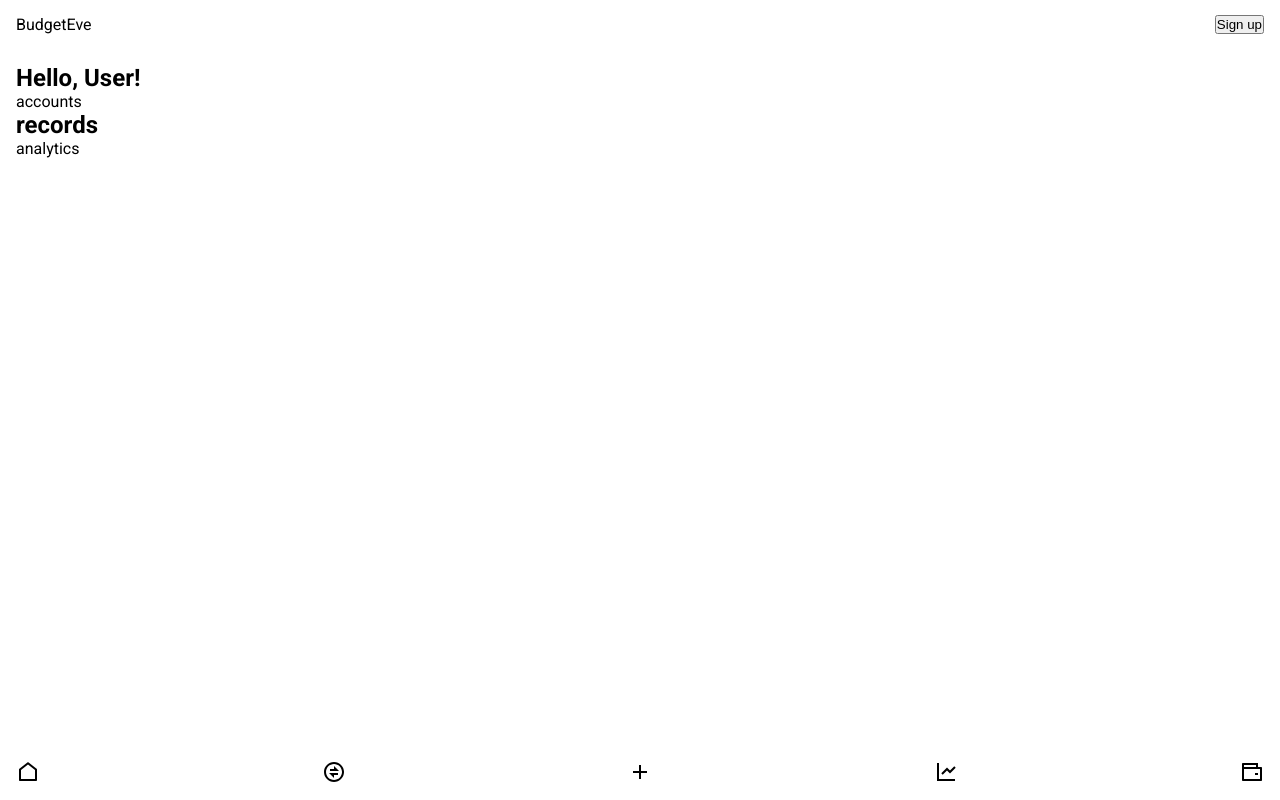
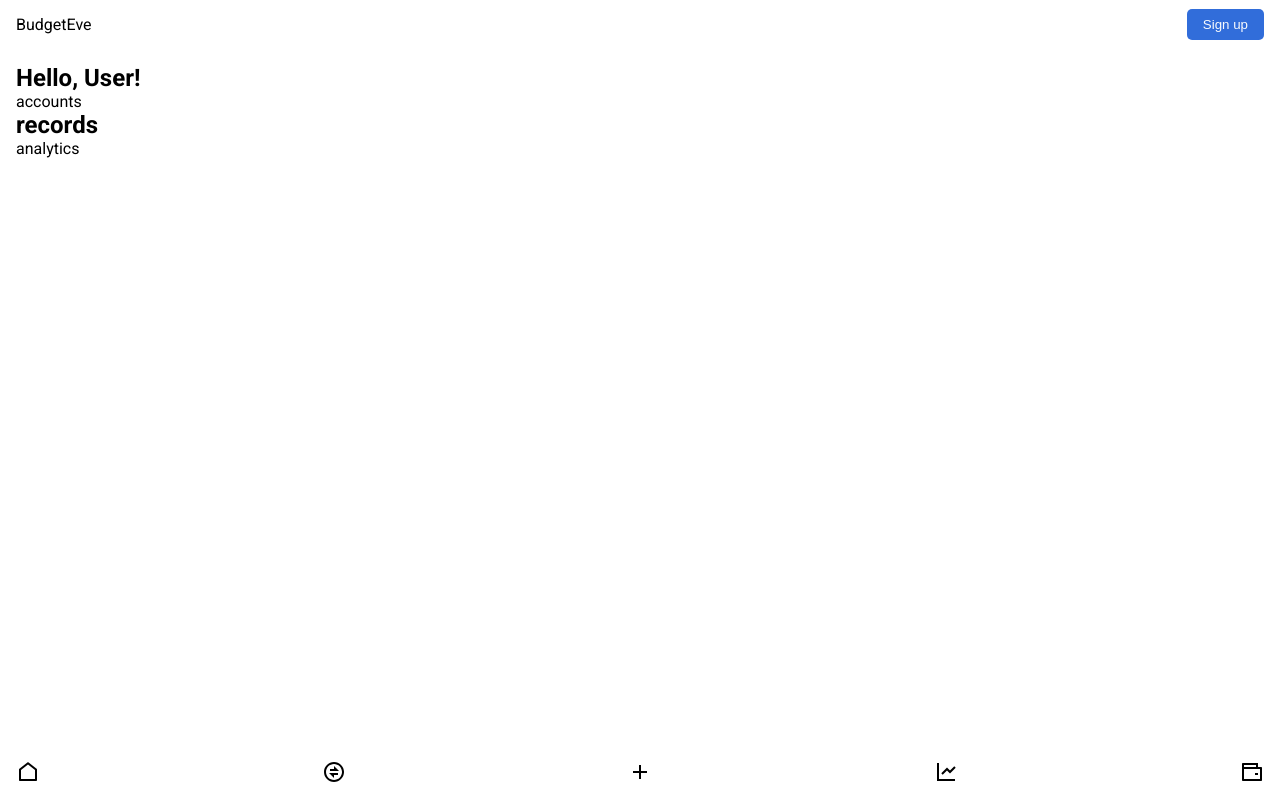
Before and after one commit to AltanfizGenity/BudgetEve-deprecated, a Svelte app: page / in a window 1280 px wide. Built offline with nearby package versions, Linux system fonts and the light colour scheme.

Commit message:
style: add style for TextButton

```diff
--- a/src/components/buttons/text-buttons/Signup.svelte
+++ b/src/components/buttons/text-buttons/Signup.svelte
@@ -2,4 +2,4 @@
   import TextButton from "./TextButton.svelte";
 </script>
 
-<TextButton>Sign up</TextButton>
+<TextButton elementClass="primary-btn">Sign up</TextButton>
--- a/src/components/buttons/text-buttons/TextButton.svelte
+++ b/src/components/buttons/text-buttons/TextButton.svelte
@@ -13,3 +13,22 @@
 <button class={`btn btn-text ${elementClass}`} on:click={click}>
   <slot />
 </button>
+
+<style>
+  .btn-text {
+    padding: 0.5rem 1rem;
+    cursor: pointer;
+    border: none;
+    border-radius: 5px;
+    color: var(--backgroundColor);
+  }
+  .primary-btn {
+    background-color: var(--primaryColor);
+  }
+  .secondary-btn {
+    background-color: var(--secondaryColor);
+  }
+  .danger-btn {
+    background-color: var(--dangerColor);
+  }
+</style>
```
